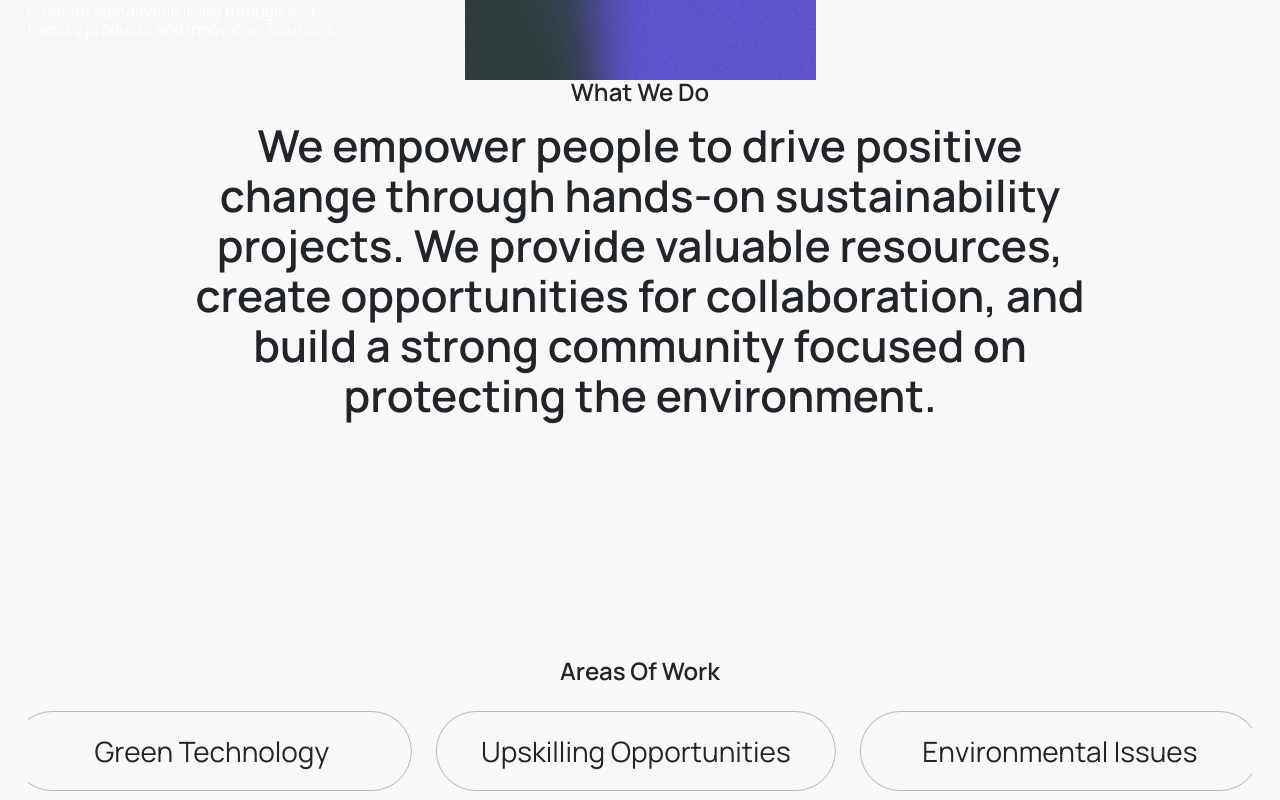
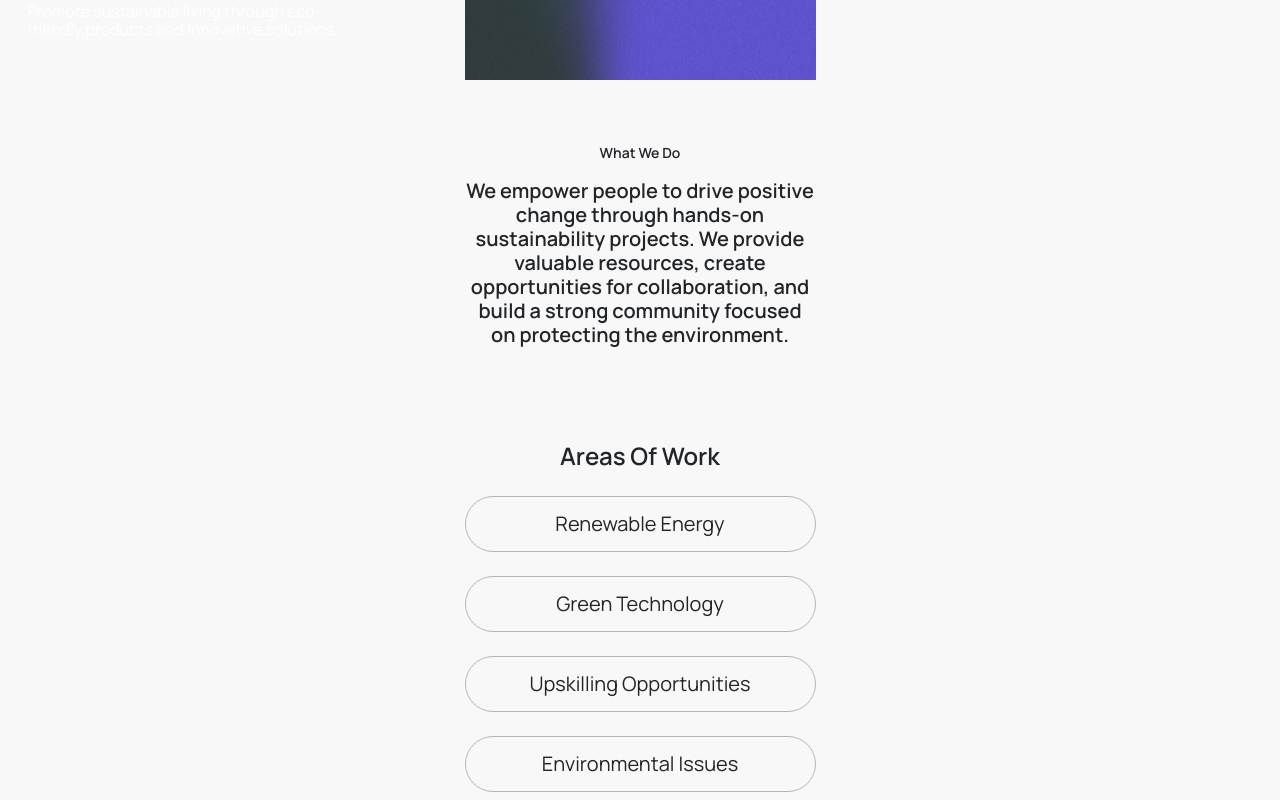
Before and after one commit to UwaVerdeNGO/web-site, a React (Create React App) app: page / in a window 1280 px wide. Shown: the part 600-1400 px from the top of the page. Built offline with nearby package versions, Linux system fonts and the light colour scheme.

Commit message:
Change what we do section

```diff
--- a/src/sections/Hero/styles.module.scss
+++ b/src/sections/Hero/styles.module.scss
@@ -3,6 +3,7 @@
 .contentWrapper {
   padding: 0 12px;
   padding-top: 115px;
+  margin-bottom: 62px;
   @media only screen and (min-width: 1440px) {
     padding: 0 28px;
     margin-bottom: 197px;
--- a/src/sections/WhatWeDo/index.tsx
+++ b/src/sections/WhatWeDo/index.tsx
@@ -1,13 +1,9 @@
 import { useState } from 'react';
-import { ContentSection } from 'components/contentSection';
-import { ContentContainer } from 'components/contentSection/contentContainer';
-import { StepTab, StepTabItem } from 'components/stepTab';
 import { areasOfWork } from './areasOfWork';
 import styles from './styles.module.scss';
-import { Spacer } from 'components/spacer';
+
 
 export function WhatWeDo() {
-  const [activeTab, setActiveTab] = useState(0);
 
   return (
     <>
@@ -31,7 +27,7 @@ export function WhatWeDo() {
                 </div>
               ))}
             </div>
-			<div className={styles.itemGroup} aria-hidden>
+            <div className={styles.itemGroup} aria-hidden>
               {areasOfWork.map((item, index) => (
                 <div className={styles.workItem} key={index}>
                   {item.area}
--- a/src/sections/WhatWeDo/styles.module.scss
+++ b/src/sections/WhatWeDo/styles.module.scss
@@ -2,28 +2,44 @@
 
 .contentWrapper {
   width: 100%;
+  padding: 0 12px;
+  margin-bottom: 123px;
+
+  @media only screen and (min-width: 1440px) {
     padding: 0 28px;
     margin-bottom: 370px;
+  }
 }
 .whatWeDo {
   display: flex;
   flex-direction: column;
   align-items: center;
+  margin-bottom: 81px;
+  @media only screen and (min-width: 1440px) {
     margin-bottom: 223px;
+  }
 }
 .title {
   font-family: $manrope;
+  font-size: 14px;
+  font-weight: 600;
+  @media only screen and (min-width: 1440px) {
     font-size: 24px;
-  line-height: 100%;
-  font-weight: 600;
+  }
 }
 .para {
   font-family: $manrope;
   font-weight: 600;
+  font-size: 20px;
+  line-height: 24px;
+  width: 351px;
+  text-align: center;
+
+  @media only screen and (min-width: 1440px) {
     font-size: 44px;
     line-height: 50px;
     width: 922px;
-  text-align: center;
+  }
 }
 .areaWork {
   display: flex;
@@ -41,6 +57,36 @@
 .carousel {
   width: 100%;
   display: flex;
+  flex-direction: column;
+  align-items: center;
+}
+
+.itemGroup {
+  display: flex;
+  flex-direction: column;
+  gap: 24px;
+}
+.itemGroup:nth-child(2) {
+  display: none;
+}
+.workItem {
+  width: 351px;
+  height: 56px;
+  border: 0.5px solid $lightBlack;
+  border-radius: 100px;
+  padding: 8px 24px;
+  font-family: $manrope;
+  font-size: 20px;
+  font-weight: 400;
+  text-align: center;
+  align-content: center;
+}
+
+@media only screen and (min-width: 1440px) {
+  .carousel {
+    width: 100%;
+    display: flex;
+    flex-direction: row;
     overflow-x: auto;
   }
   .carousel::-webkit-scrollbar {
@@ -48,11 +94,15 @@
   }
   .itemGroup {
     display: flex;
+    flex-direction: row;
     align-items: center;
     justify-content: center;
     gap: 24px;
     animation: spin 40s infinite linear;
     padding-right: 24px;
+  }
+  .itemGroup:nth-child(2){
+    display: flex;
   }
   .workItem {
     width: 400px;
@@ -75,3 +125,4 @@
       translate: -100%;
     }
   }
+}
```
Lines whose indentation alone changed are shown as unchanged.
